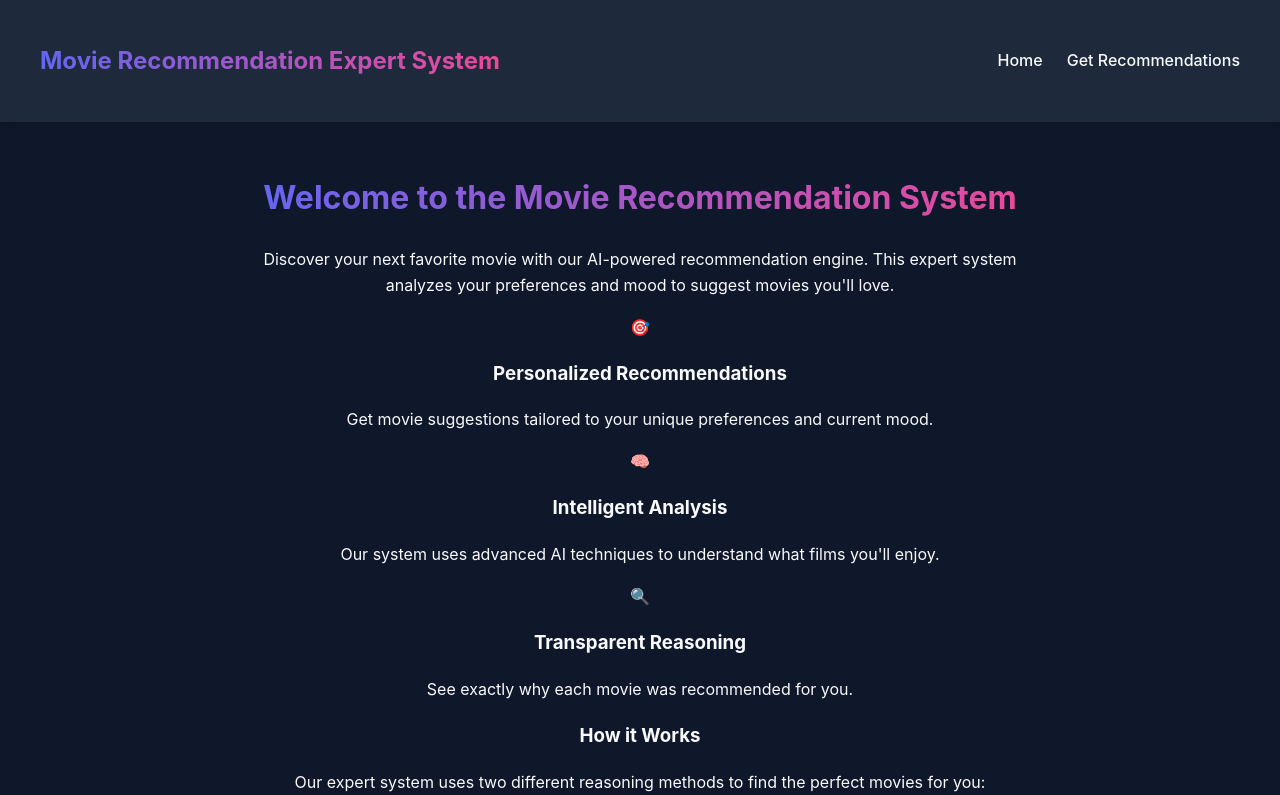
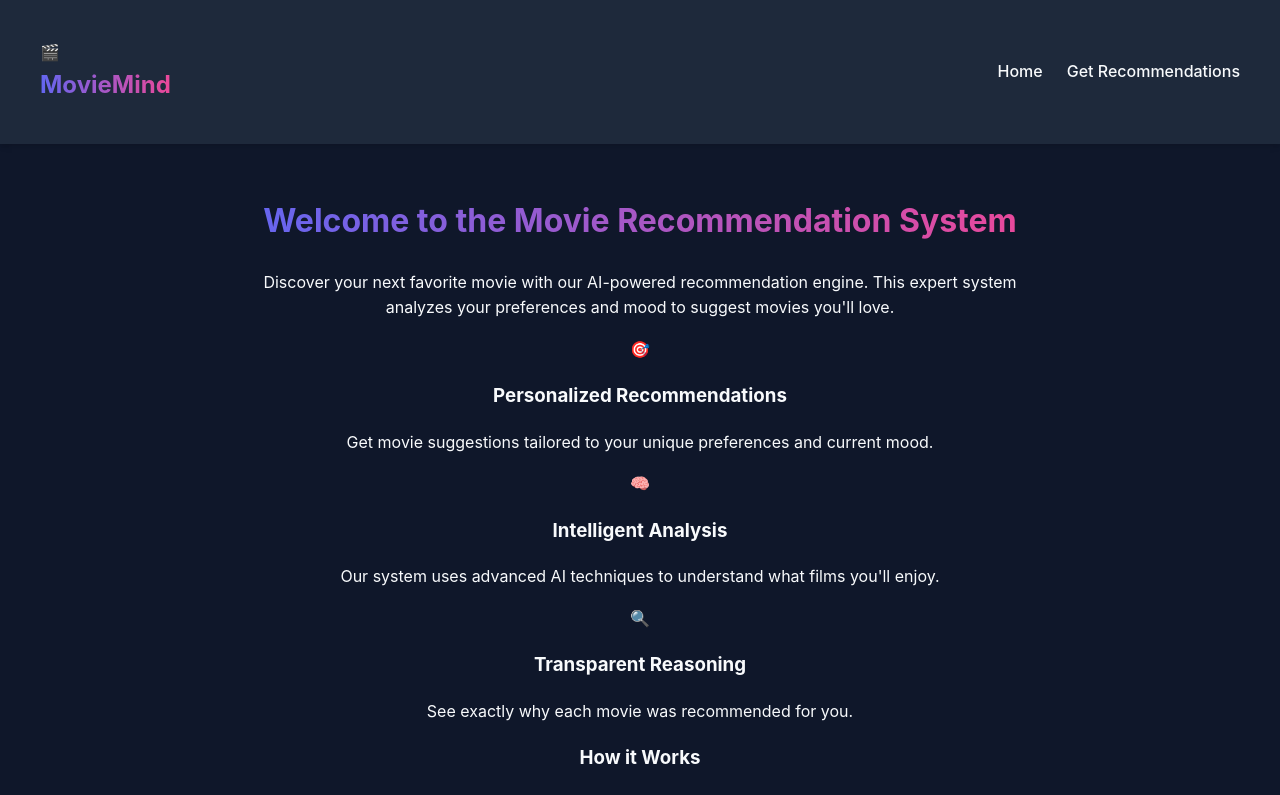
Before and after one commit to slami96/AIsystem-, a React (Vite) app: page / in a window 1280 px wide. Shown: the top 795 px of the page. Built offline with nearby package versions, Linux system fonts and the light colour scheme.

Commit message:
Update Header.jsx

```diff
--- a/src/components/Header.jsx
+++ b/src/components/Header.jsx
@@ -1,13 +1,22 @@
-import { Link } from 'react-router-dom'
+import { Link, useLocation } from 'react-router-dom'
 
 function Header() {
+  const location = useLocation();
+
   return (
     <header>
-      <div className="container">
-        <h1>Movie Recommendation Expert System</h1>
+      <div className="container header-container">
+        <div className="logo-section">
+          <span className="logo-icon">🎬</span>
+          <h1>MovieMind</h1>
+        </div>
         <nav>
-          <Link to="/">Home</Link>
-          <Link to="/expert-system">Get Recommendations</Link>
+          <Link to="/" className={location.pathname === '/' ? 'active' : ''}>
+            Home
+          </Link>
+          <Link to="/expert-system" className={location.pathname === '/expert-system' ? 'active' : ''}>
+            Get Recommendations
+          </Link>
         </nav>
       </div>
     </header>
```
